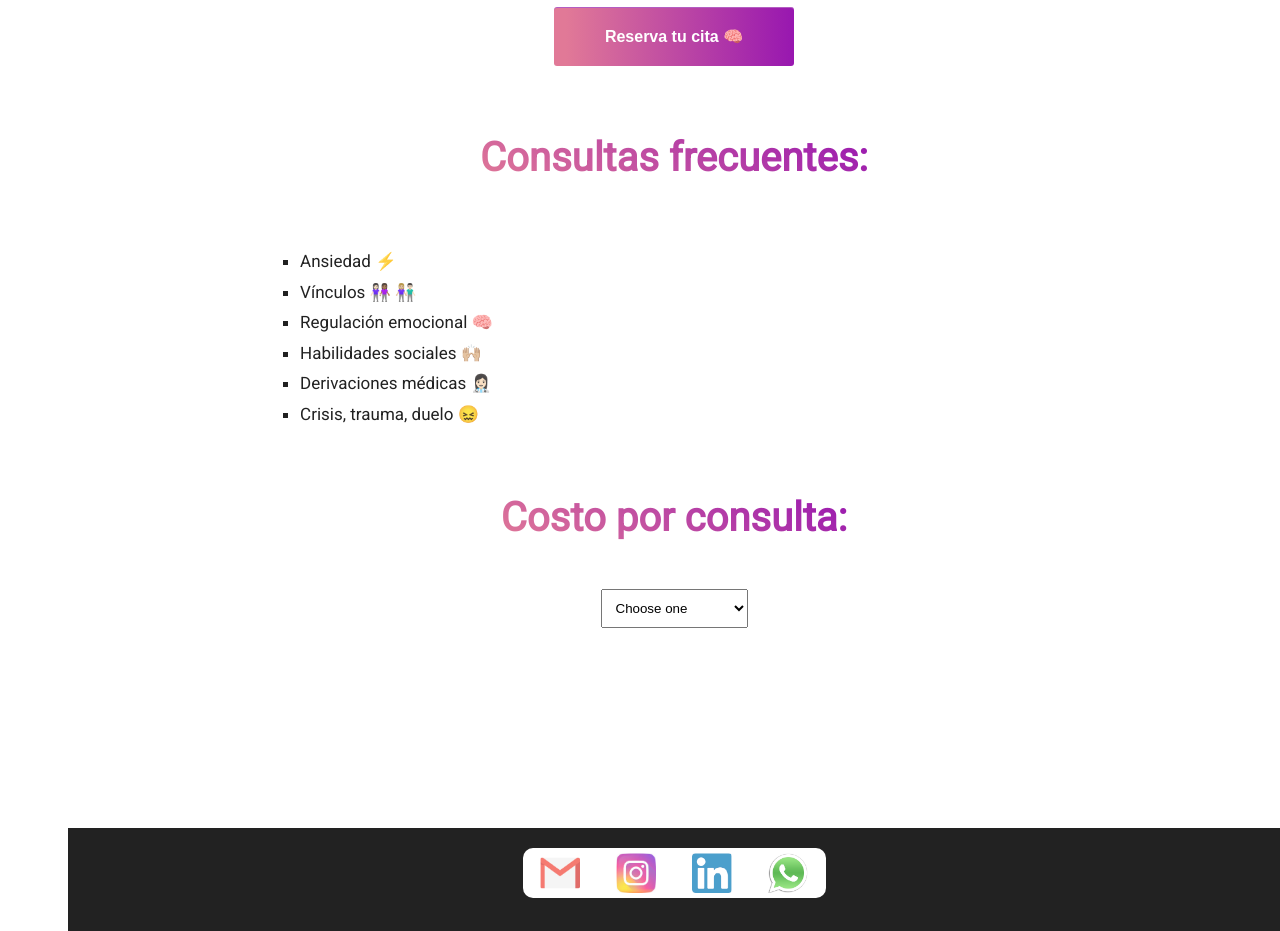
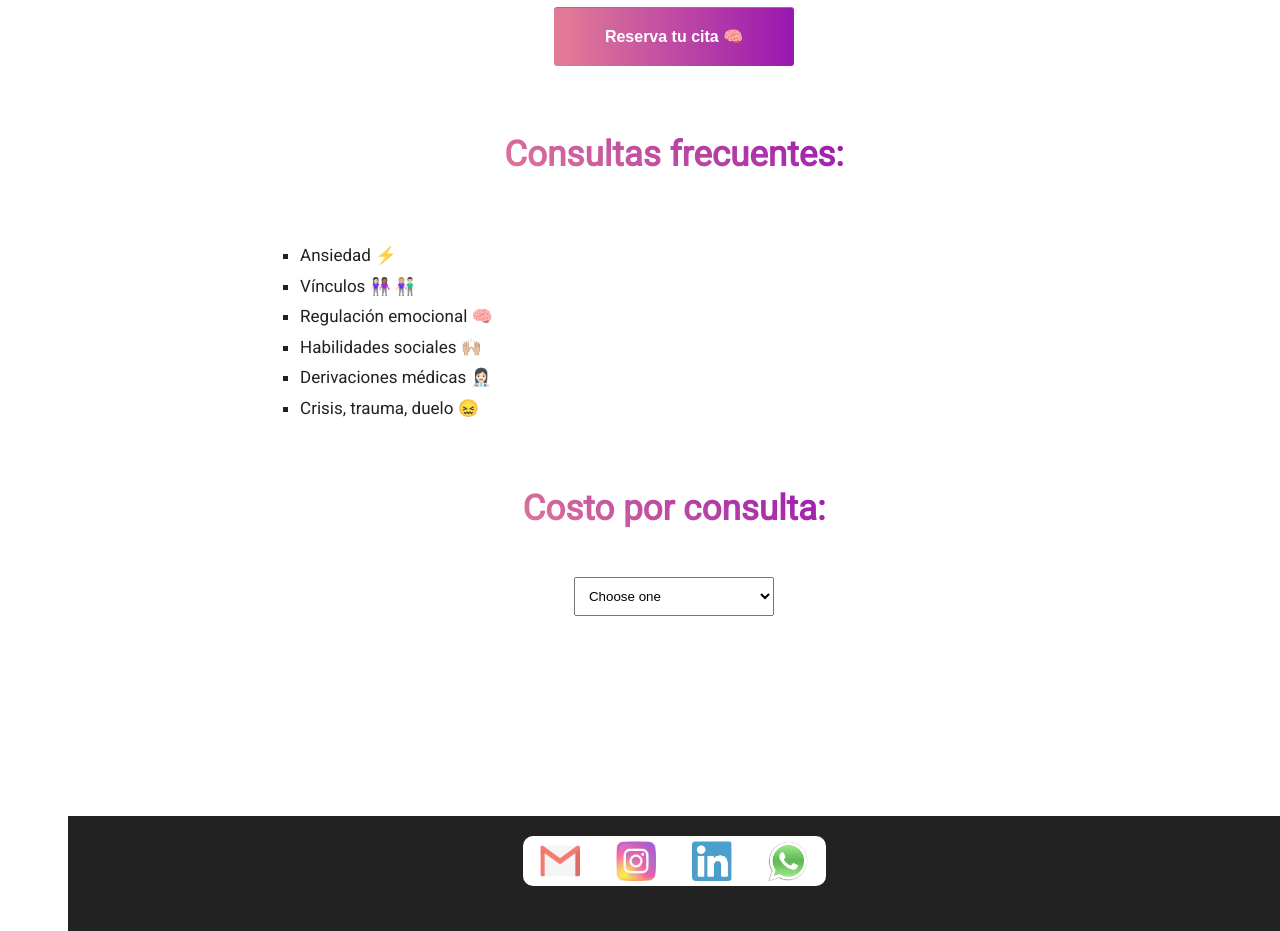
Before and after one commit to AlexEMartin/psicoweb, a React (Create React App) app: page /services in a window 1280 px wide. Shown: the part 1640-2571 px from the top of the page. Built offline with nearby package versions, Linux system fonts and the light colour scheme.

Commit message:
Services font-size

```diff
--- a/src/components/Services.scss
+++ b/src/components/Services.scss
@@ -11,6 +11,17 @@
 
         @media (min-width: 768px) {
             font-size: 40px;
+        }
+    }
+
+    .home-title2 {
+        @include titles;
+        margin-top: 3rem;
+        margin-bottom: 3rem;
+        font-size: 30px;
+
+        @media (min-width: 768px) {
+            font-size: 35px;
         }
     }
 
--- a/src/components/Services.tsx
+++ b/src/components/Services.tsx
@@ -46,7 +46,7 @@ const Services = () => {
           <img className='sticker' src={paciente2} alt='paciente-hombre' />
         </div>
         <button className='button' data-aos='zoom-in'>Reserva tu cita 🧠</button>
-        <h1 className='home-title' data-aos='fade-left'>Consultas frecuentes:</h1>
+        <h1 className='home-title2' data-aos='fade-left'>Consultas frecuentes:</h1>
         <ul className='home-p1' data-aos='fade-left'>
           <li className='list'>Ansiedad ⚡️</li>
           <li className='list'>Vínculos 👩🏻‍🤝‍👩🏾 👩🏼‍🤝‍👨🏻</li>
--- a/src/components/price/Price.scss
+++ b/src/components/price/Price.scss
@@ -6,8 +6,14 @@
     margin-left: 0px;
     text-align: center;
 
+    .home-title {
+        @media (min-width: 768px) {
+            font-size: 35px;
+        }
+    }
 
     .select {
+        width: 200px;
         padding: 10px;
     }
 }
```
